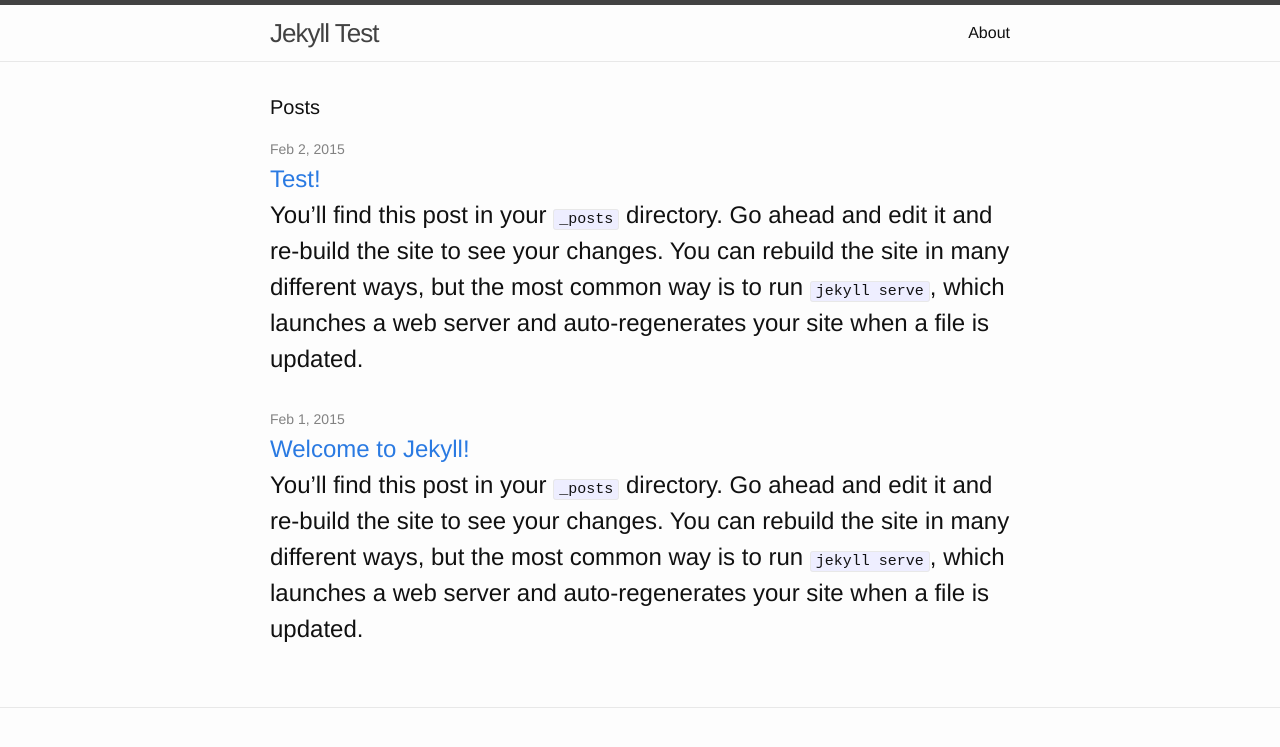
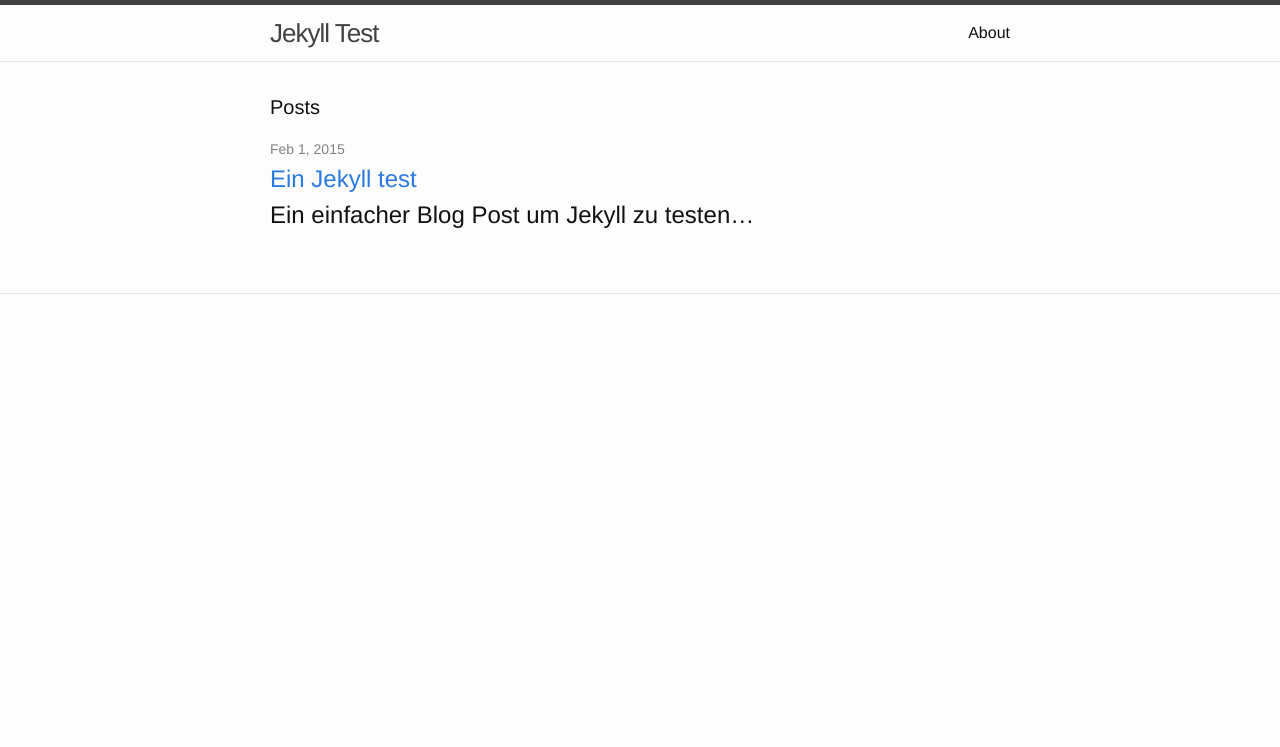
Before and after one commit to laszlokorte/jekyll-test, a Jekyll site: the page built from index.html, in a window 1280 px wide. Shown: the top 747 px of the page. Built offline with Jekyll 4.4.1, drawn with Linux system fonts in a browser that asks for light colours.

Commit message:
remove a post and update about page

```diff
--- a/_posts/2015-02-01-welcome-to-jekyll.markdown
+++ b/_posts/2015-02-01-welcome-to-jekyll.markdown
@@ -1,24 +1,8 @@
 ---
-title:  "Welcome to Jekyll!"
+title:  "Ein Jekyll test"
 date:   2015-02-01 16:56:21
-categories: jekyll update
+categories: expriment
 ---
-You’ll find this post in your `_posts` directory. Go ahead and edit it and re-build the site to see your changes. You can rebuild the site in many different ways, but the most common way is to run `jekyll serve`, which launches a web server and auto-regenerates your site when a file is updated.
+Ein einfacher Blog Post um Jekyll zu testen...
 
-To add new posts, simply add a file in the `_posts` directory that follows the convention `YYYY-MM-DD-name-of-post.ext` and includes the necessary front matter. Take a look at the source for this post to get an idea about how it works.
-
-Jekyll also offers powerful support for code snippets:
-
-{% highlight ruby %}
-def print_hi(name)
-  puts "Hi, #{name}"
-end
-print_hi('Tom')
-#=> prints 'Hi, Tom' to STDOUT.
-{% endhighlight %}
-
-Check out the [Jekyll docs][jekyll] for more info on how to get the most out of Jekyll. File all bugs/feature requests at [Jekyll’s GitHub repo][jekyll-gh]. If you have questions, you can ask them on [Jekyll’s dedicated Help repository][jekyll-help].
-
-[jekyll]:      http://jekyllrb.com
-[jekyll-gh]:   https://github.com/jekyll/jekyll
-[jekyll-help]: https://github.com/jekyll/jekyll-help
+Jekyll ist ein Generator für statische Webseiten und Blogs. Das hier ist ein Test, so eine Seite auf Github zu hosten.
--- a/_posts/2015-02-02-test.markdown
+++ /dev/null
@@ -1,24 +0,0 @@
----
-title:  "Test!"
-date:   2015-02-02 16:56:21
-categories: jekyll update
----
-You’ll find this post in your `_posts` directory. Go ahead and edit it and re-build the site to see your changes. You can rebuild the site in many different ways, but the most common way is to run `jekyll serve`, which launches a web server and auto-regenerates your site when a file is updated.
-
-To add new posts, simply add a file in the `_posts` directory that follows the convention `YYYY-MM-DD-name-of-post.ext` and includes the necessary front matter. Take a look at the source for this post to get an idea about how it works.
-
-Jekyll also offers powerful support for code snippets:
-
-{% highlight ruby %}
-def print_hi(name)
-  puts "Hi, #{name}"
-end
-print_hi('Tom')
-#=> prints 'Hi, Tom' to STDOUT.
-{% endhighlight %}
-
-Check out the [Jekyll docs][jekyll] for more info on how to get the most out of Jekyll. File all bugs/feature requests at [Jekyll’s GitHub repo][jekyll-gh]. If you have questions, you can ask them on [Jekyll’s dedicated Help repository][jekyll-help].
-
-[jekyll]:      http://jekyllrb.com
-[jekyll-gh]:   https://github.com/jekyll/jekyll
-[jekyll-help]: https://github.com/jekyll/jekyll-help
--- a/about.md
+++ b/about.md
@@ -4,8 +4,8 @@
 permalink: /about/
 ---
 
-This is the base Jekyll theme. You can find out more info about customizing your Jekyll theme, as well as basic Jekyll usage documentation at [jekyllrb.com](http://jekyllrb.com/)
+Ich habe mal aus Spaß eine [Jekyll Seite][jekyll] erzeugt und auf [Github][github] gehostet
 
-You can find the source code for the Jekyll new theme at: [github.com/jglovier/jekyll-new](https://github.com/jglovier/jekyll-new)
 
-You can find the source code for Jekyll at [github.com/jekyll/jekyll](https://github.com/jekyll/jekyll)
+[jekyll]: http://jekyllrb.com/
+[github]: http://github.com
```
Also changed, not shown: _drafts/draft.md (deleted, +0 -7 lines), 1 other file.
